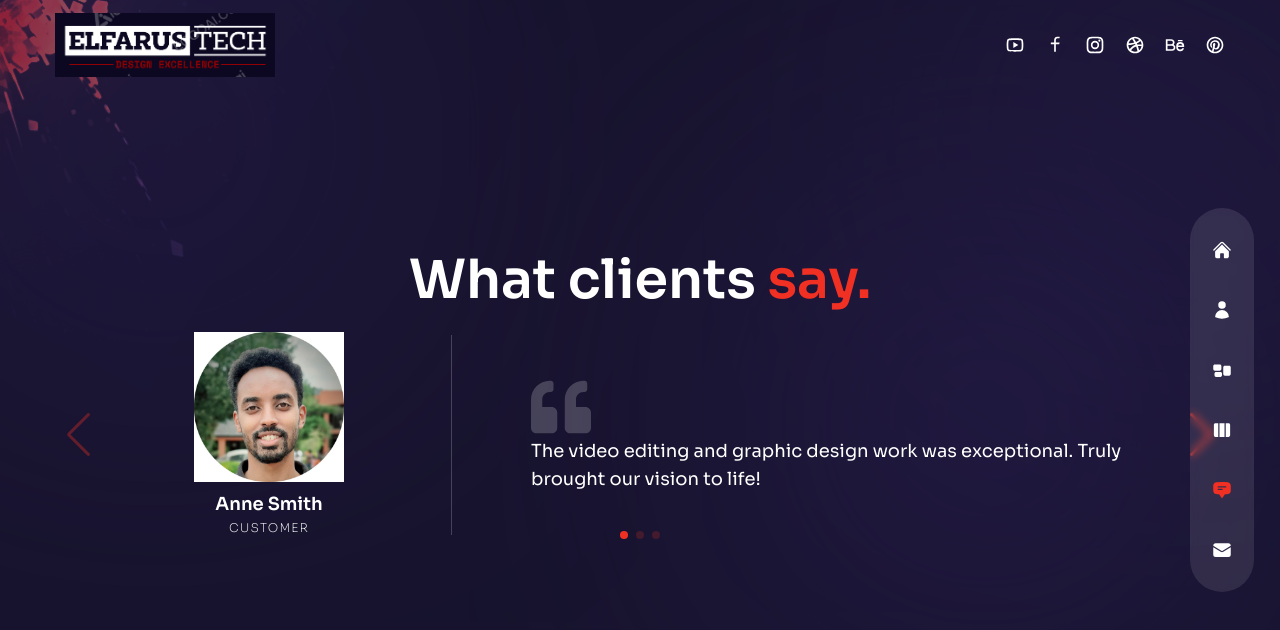
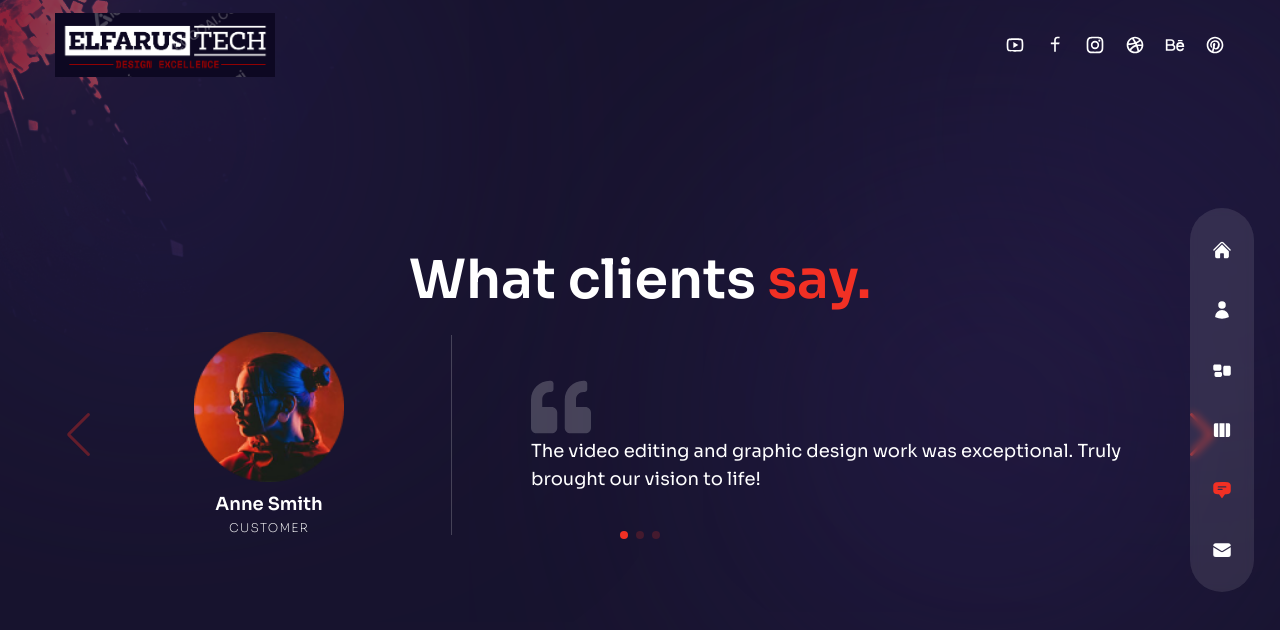
Before and after one commit to Besufekad-HAZ/Elfarus-Portfolio, a Next.js app: page /testimonials in a window 1280 px wide. Shown: the top 630 px of the page. Built offline with nearby package versions, Linux system fonts and the light colour scheme.

Commit message:
Restore the images to the original for,

```diff
--- a/components/TestimonialSlider.js
+++ b/components/TestimonialSlider.js
@@ -1,14 +1,14 @@
 // testimonial data
 const testimonialSlider = [
   {
-    image: "/bese.jpg",
+    image: "/t-avt-1.png",
     name: "Anne Smith",
     position: "Customer",
     message:
       "The video editing and graphic design work was exceptional. Truly brought our vision to life!",
   },
   {
-    image: "/moni.jpg",
+    image: "/t-avt-2.png",
     name: "Jane Doe",
     position: "Customer",
     message:
```
